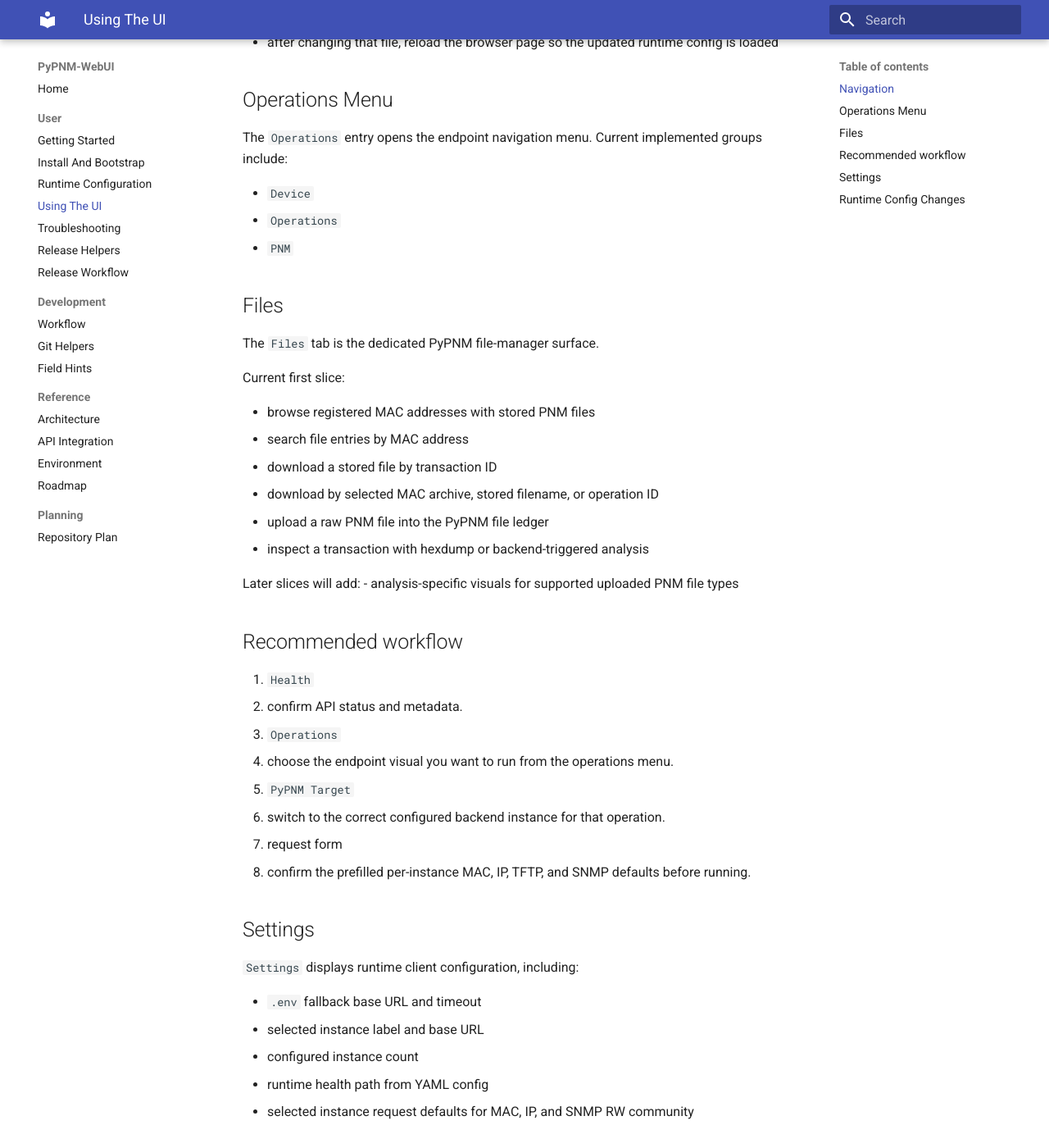
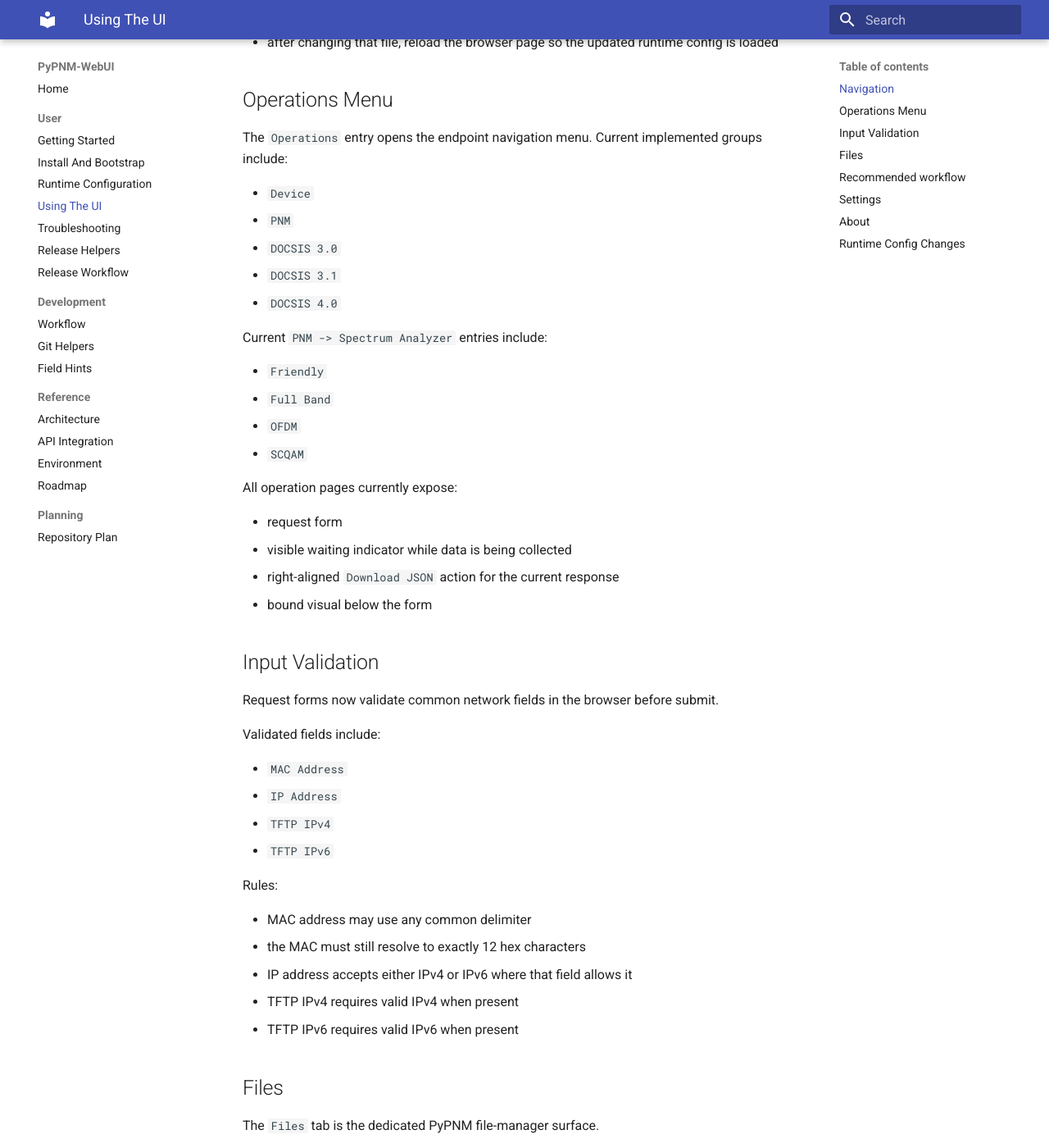
Before and after one commit to PyPNMApps/PyPNM-WebUI, an MkDocs documentation site: the page built from docs/user/using-the-ui.md, in a window 1280 px wide and 1400 px high, scrolled down 467 px. Shown: the whole window at 82% size. Built offline with MkDocs 1.6.1 and Material for MkDocs 9.7.7, drawn with Linux system fonts in a browser that asks for light colours; some of the changed text lies outside the part shown.

Commit message:
Docs: update user docs for current WebUI behavior - add install and bootstrap to the README user doc links - refresh the docs index to reflect current user facing areas - update using the UI for current navigation spectrum analyzer and Files flows - document shared JSON download and dedicated hexdump and analysis tabs - document browser side MAC IP and TFTP input validation behavior - update getting started with current first run checks and common workflows - extend troubleshooting for rejected network input and Files tab handoff issues - 2026-03-15 19:51:49

```diff
--- a/docs/user/using-the-ui.md
+++ b/docs/user/using-the-ui.md
@@ -28,29 +28,67 @@ The `Operations` entry opens the endpoint navigation menu.
 Current implemented groups include:
 
 - `Device`
-- `Operations`
 - `PNM`
+- `DOCSIS 3.0`
+- `DOCSIS 3.1`
+- `DOCSIS 4.0`
+
+Current `PNM -> Spectrum Analyzer` entries include:
+
+- `Friendly`
+- `Full Band`
+- `OFDM`
+- `SCQAM`
+
+All operation pages currently expose:
+
+- request form
+- visible waiting indicator while data is being collected
+- right-aligned `Download JSON` action for the current response
+- bound visual below the form
+
+## Input Validation
+
+Request forms now validate common network fields in the browser before submit.
+
+Validated fields include:
+
+- `MAC Address`
+- `IP Address`
+- `TFTP IPv4`
+- `TFTP IPv6`
+
+Rules:
+
+- MAC address may use any common delimiter
+- the MAC must still resolve to exactly 12 hex characters
+- IP address accepts either IPv4 or IPv6 where that field allows it
+- TFTP IPv4 requires valid IPv4 when present
+- TFTP IPv6 requires valid IPv6 when present
 
 ## Files
 
 The `Files` tab is the dedicated PyPNM file-manager surface.
 
-Current first slice:
+Current behavior:
 
 - browse registered MAC addresses with stored PNM files
 - search file entries by MAC address
 - download a stored file by transaction ID
 - download by selected MAC archive, stored filename, or operation ID
 - upload a raw PNM file into the PyPNM file ledger
-- inspect a transaction with hexdump or backend-triggered analysis
+- inspect a transaction with:
+  - `Hexdump` in a dedicated browser tab
+  - `JSON` inline on the Files page
+  - `Analyze` in a dedicated browser tab
 
-Later slices will add:
-- analysis-specific visuals for supported uploaded PNM file types
+Supported file analysis visuals currently route by PNM file type into matching
+capture visuals where available.
 
 ## Recommended workflow
 
 1. `Health`
-   - confirm API status and metadata.
+   - confirm API status and metadata for all configured agents.
 2. `Operations`
    - choose the endpoint visual you want to run from the operations menu.
 3. `PyPNM Target`
@@ -68,6 +106,15 @@ Later slices will add:
 - runtime health path from YAML config
 - selected instance request defaults for MAC, IP, and SNMP RW community
 
+## About
+
+`About` displays:
+
+- a brief product description
+- the repository link
+- the current loaded WebUI version
+- the latest GitHub tag discovered from the remote repository
+
 ## Runtime Config Changes
 
 If you use:
--- /dev/null
+++ b/src/components/common/FieldError.tsx
@@ -0,0 +1,4 @@
+export function FieldError({ message }: { message?: string }) {
+  if (!message) return null;
+  return <p className="field-error">{message}</p>;
+}
```
Also changed, not shown: README.md (+1 -0 lines), docs/index.md (+7 -0 lines), docs/user/getting-started.md (+13 -0 lines), docs/user/troubleshooting.md (+35 -0 lines), 1 other file.
